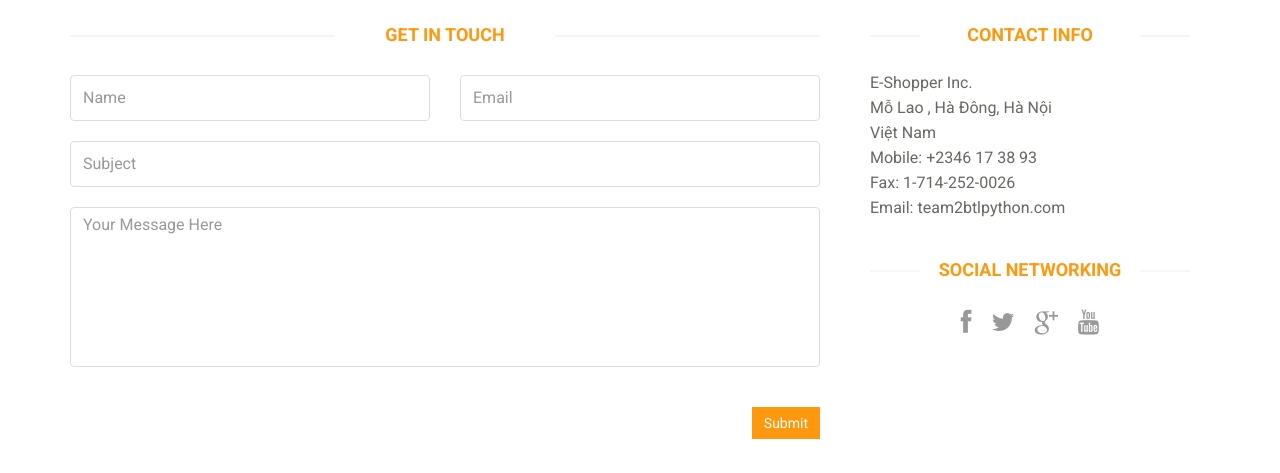
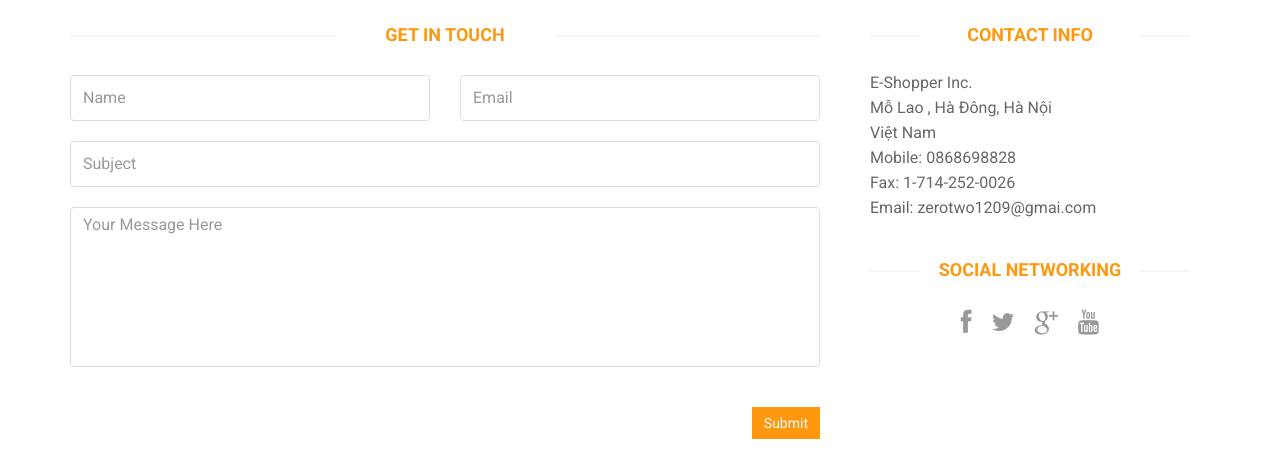
Before and after one commit to NguyenCunq/Django, a Django app: page /contact_us in a window 1280 px wide. Shown: the part 712-1185 px from the top of the page. Run offline with Django 3.2, Linux system fonts and the light colour scheme.

Commit message:
first commit

```diff
--- a/BaiTapLonPython/E_shop/E_shop/settings.py
+++ b/BaiTapLonPython/E_shop/E_shop/settings.py
@@ -141,8 +141,8 @@ DEFAULT_AUTO_FIELD = 'django.db.models.BigAutoField'
 EMAIL_USE_TLS = True
 EMAIL_HOST = 'smtp.gmail.com'
 EMAIL_PORT = 587
-EMAIL_HOST_USER = 'team2btlpython@gmail.com'
-EMAIL_HOST_PASSWORD = 'team2btl'
+EMAIL_HOST_USER = 'teambtl07@gmail.com'
+EMAIL_HOST_PASSWORD = 'nguyencung1111'
 
 
 LOGIN_REDIRECT_URL = 'index'
--- a/BaiTapLonPython/E_shop/templates/contact.html
+++ b/BaiTapLonPython/E_shop/templates/contact.html
@@ -43,9 +43,9 @@
 	    					<p>E-Shopper Inc.</p>
 							<p>Mỗ Lao , Hà Đông, Hà Nội</p>
 							<p>Việt Nam</p>
-							<p>Mobile: +2346 17 38 93</p>
+							<p>Mobile: 0868698828</p>
 							<p>Fax: 1-714-252-0026</p>
-							<p>Email: team2btlpython.com</p>
+							<p>Email: zerotwo1209@gmai.com</p>
 	    				</address>
 	    				<div class="social-networks">
 	    					<h2 class="title text-center">Social Networking</h2>
```
Also changed, not shown: BaiTapLonPython/E_shop/db.sqlite3, BaiTapLonPython/E_shop/ecommerce/pimg/Paimon.jpg (added), README.md.
